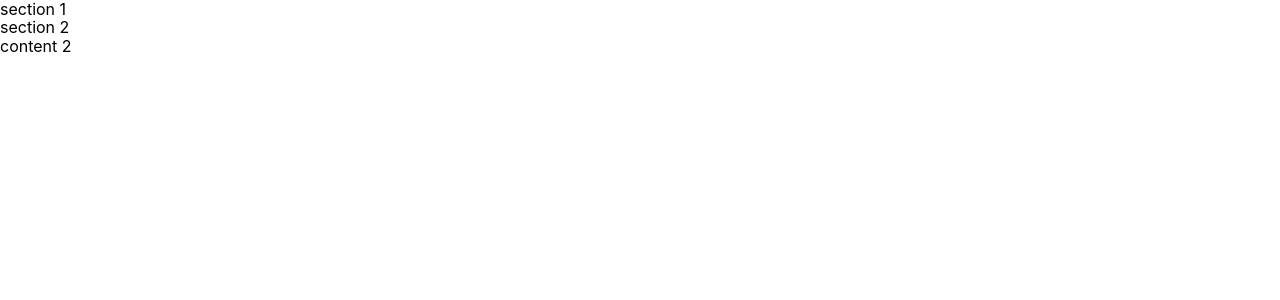
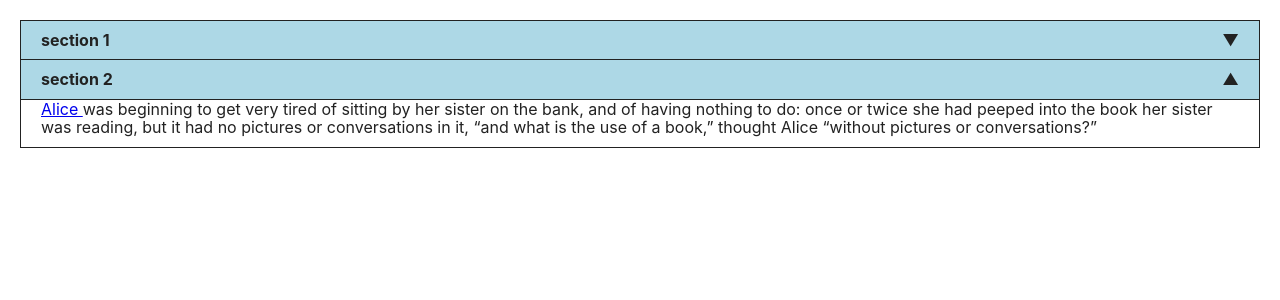
Before and after one commit to SokJang/AccessibleAccordion, a React (Create React App) app: page / in a window 1280 px wide. Shown: the top 300 px of the page. Built offline with nearby package versions, Linux system fonts and the light colour scheme.

Commit message:
adding styles

```diff
--- a/src/App.js
+++ b/src/App.js
@@ -1,14 +1,22 @@
 import React from "react";
+import styles from "./App.module.css";
 import { Accordion } from "./components/Accordion";
 import { AccordionSection } from "./components/AccordionSection";
 
 const App = () => (
-  <Accordion>
-    <AccordionSection title="section 1">content 1</AccordionSection>
-    <AccordionSection title="section 2" expanded>
-      content 2
-    </AccordionSection>
-  </Accordion>
+  <div className={styles.Wrapper}>
+    <Accordion>
+      <AccordionSection title="section 1">content 1</AccordionSection>
+      <AccordionSection title="section 2" expanded>
+        <a href="#test">Alice </a>
+        was beginning to get very tired of sitting by her sister on the bank,
+        and of having nothing to do: once or twice she had peeped into the book
+        her sister was reading, but it had no pictures or conversations in it,
+        “and what is the use of a book,” thought Alice “without pictures or
+        conversations?”
+      </AccordionSection>
+    </Accordion>
+  </div>
 );
 
 export default App;
--- /dev/null
+++ b/src/App.module.css
@@ -0,0 +1,4 @@
+.Wrapper {
+  padding: 20px;
+  color: #222;
+}
--- a/src/components/AccordionSection.js
+++ b/src/components/AccordionSection.js
@@ -1,4 +1,5 @@
 import React from "react";
+import styles from "./AccordionSection.module.css";
 
 export const AccordionSection = ({ children, title, expanded, id }) => {
   const sectionId = `section-${id}`;
@@ -11,14 +12,17 @@ export const AccordionSection = ({ children, title, expanded, id }) => {
         aria-controls={sectionId}
         id={labelId}
         tabIndex={0}
+        className={styles.Label}
       >
         {title}
+        <span aria-hidden={true}>{expanded ? "▲" : "▼"}</span>
       </div>
       <div
         role="region"
         aria-labelledby={labelId}
         id={sectionId}
         hidden={!expanded}
+        className={styles.Panel}
       >
         {expanded && children}
       </div>
--- /dev/null
+++ b/src/components/AccordionSection.module.css
@@ -0,0 +1,14 @@
+.Label {
+  cursor: pointer;
+  padding: 10px 20px;
+  border: 1px solid #222;
+  border-bottom: none;
+  background: lightblue;
+  font-weight: bold;
+  display: flex;
+  justify-content: space-between;
+}
+.Panel {
+  padding: 0 20px 10px;
+  border: 1px solid #222;
+}
```
